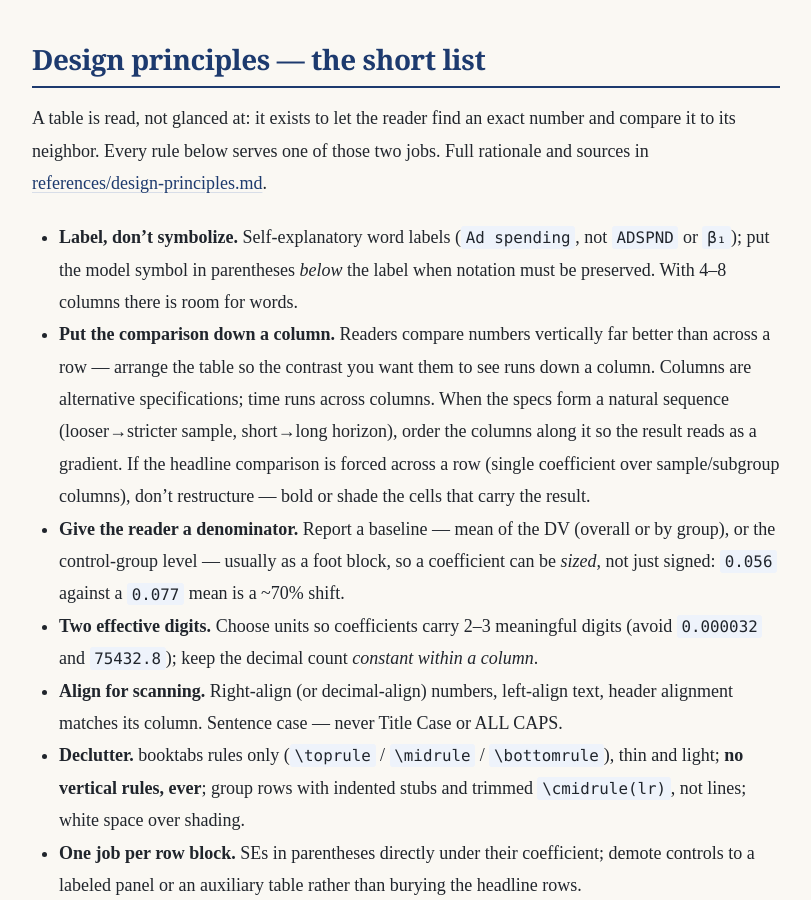
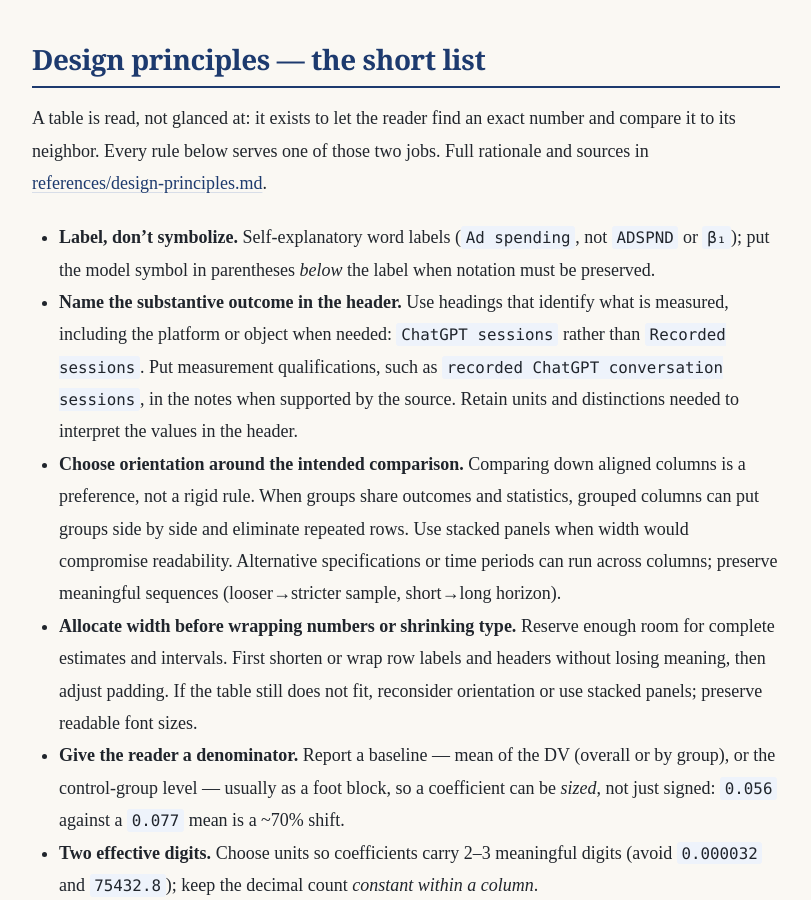
Before and after one commit to KaiGu2024/KaiGu2024.github.io, a Jekyll site: the page built from docs/skills/tables/SKILL.md, in a window 1280 px wide and 900 px high, scrolled down 1605 px. Shown: the whole window, without its empty margins (234-1045 px from the left). Built offline with Jekyll 4.4.1, drawn with Linux system fonts in a browser that asks for light colours; some of the changed text lies outside the part shown.

Commit message:
design tables around comparisons and substantive outcomes

```diff
--- a/docs/skills/tables/SKILL.md
+++ b/docs/skills/tables/SKILL.md
@@ -8,7 +8,7 @@ Format a regression or descriptive table — the figure's sibling artifact — f
 
 For figures, see [../visualization/SKILL.md](../visualization/SKILL.md). For the validity audit that should run before any table is drafted, see [report](../report/SKILL.md) → Pre-report Validity Check.
 
-For the design rationale behind the "Design principles" checklist below — why labels beat symbols, why comparisons go down columns, the two-digit rule, alignment, and decluttering — see [references/design-principles.md](references/design-principles.md). It collects the standard sources (Schwabish, Gelman, Ehrenberg, Keith Head, booktabs).
+For the design rationale behind the "Design principles" checklist below — outcome labels, comparison-driven orientation, width allocation, the two-digit rule, alignment, and decluttering — see [references/design-principles.md](references/design-principles.md). It collects the standard sources (Schwabish, Gelman, Ehrenberg, Keith Head, booktabs).
 
 ---
 
@@ -36,8 +36,10 @@ Do **not** use this when the underlying numbers are still moving — format last
 
 A table is read, not glanced at: it exists to let the reader find an exact number and compare it to its neighbor. Every rule below serves one of those two jobs. Full rationale and sources in [references/design-principles.md](references/design-principles.md).
 
-- **Label, don't symbolize.** Self-explanatory word labels (`Ad spending`, not `ADSPND` or `β₁`); put the model symbol in parentheses *below* the label when notation must be preserved. With 4–8 columns there is room for words.
-- **Put the comparison down a column.** Readers compare numbers vertically far better than across a row — arrange the table so the contrast you want them to see runs down a column. Columns are alternative specifications; time runs across columns. When the specs form a natural sequence (looser→stricter sample, short→long horizon), order the columns along it so the result reads as a gradient. If the headline comparison is forced across a row (single coefficient over sample/subgroup columns), don't restructure — bold or shade the cells that carry the result.
+- **Label, don't symbolize.** Self-explanatory word labels (`Ad spending`, not `ADSPND` or `β₁`); put the model symbol in parentheses *below* the label when notation must be preserved.
+- **Name the substantive outcome in the header.** Use headings that identify what is measured, including the platform or object when needed: `ChatGPT sessions` rather than `Recorded sessions`. Put measurement qualifications, such as `recorded ChatGPT conversation sessions`, in the notes when supported by the source. Retain units and distinctions needed to interpret the values in the header.
+- **Choose orientation around the intended comparison.** Comparing down aligned columns is a preference, not a rigid rule. When groups share outcomes and statistics, grouped columns can put groups side by side and eliminate repeated rows. Use stacked panels when width would compromise readability. Alternative specifications or time periods can run across columns; preserve meaningful sequences (looser→stricter sample, short→long horizon).
+- **Allocate width before wrapping numbers or shrinking type.** Reserve enough room for complete estimates and intervals. First shorten or wrap row labels and headers without losing meaning, then adjust padding. If the table still does not fit, reconsider orientation or use stacked panels; preserve readable font sizes.
 - **Give the reader a denominator.** Report a baseline — mean of the DV (overall or by group), or the control-group level — usually as a foot block, so a coefficient can be *sized*, not just signed: `0.056` against a `0.077` mean is a ~70% shift.
 - **Two effective digits.** Choose units so coefficients carry 2–3 meaningful digits (avoid `0.000032` and `75432.8`); keep the decimal count *constant within a column*.
 - **Align for scanning.** Right-align (or decimal-align) numbers, left-align text, header alignment matches its column. Sentence case — never Title Case or ALL CAPS.
@@ -122,7 +124,7 @@ Two layers, in order:
 
 **Journal rules (mechanical):** header rows (`\toprule`, column titles, `\midrule`); coefficient rows with SE in parentheses (or below, per journal); significance stars per the journal's convention; summary rows (`\midrule`, then N, R²); `\bottomrule`; notes line (`\multicolumn{...}{l}{\textit{Notes:} ...}`).
 
-**Design pass (presentation):** relabel cryptic variable names to readable labels (ask the user when a name is ambiguous — never guess what an abbreviation means); set a consistent decimal count per column; order rows so the intended comparison runs down a column; demote controls to a panel if the headline rows are crowded. The design pass changes labels, ordering, and decimal display — never the underlying values (see Non-negotiable rule 1).
+**Design pass (presentation):** identify the comparison readers need to make, then choose row/column orientation or stacked panels to support it. Relabel cryptic variable names (ask the user when a name is ambiguous — never guess what an abbreviation means); name the substantive outcome in the header and move measurement qualifications into the notes. Set a consistent decimal count per column; allocate width for complete estimates and intervals, wrapping labels and headers before adjusting padding; demote controls to a panel if the headline rows are crowded. The design pass changes labels, layout, and decimal display — never the underlying values (see Non-negotiable rule 1).
 
 ### Step 4 — Validate
 
@@ -132,6 +134,8 @@ Two layers, in order:
 - Column count is consistent across all rows (no `&` mismatches)
 - N preserved exactly
 - Decimal count consistent within each column; no value silently re-rounded beyond the requested display precision
+- Headers identify the substantive outcomes and necessary units; measurement qualifications in notes remain grounded in the source
+- At the intended display size, the chosen orientation supports the main comparison, estimates and intervals fit intact, and type remains readable
 - Inference notes match the source method and clustering dimensions; observation units and influence-score mechanics do not substitute for an explicit clustering statement
 - Notes retain information needed to interpret the display and omit redundant qualifications, generic disclaimers, and internal verification commentary
 - Notes render as one paragraph with one "Notes:" label, no forced line breaks or separate items, and the applicable parenthetical key followed by the significance legend inline at the end
```
Also changed, not shown: docs/skills/tables/references/design-principles.md (+10 -4 lines).
